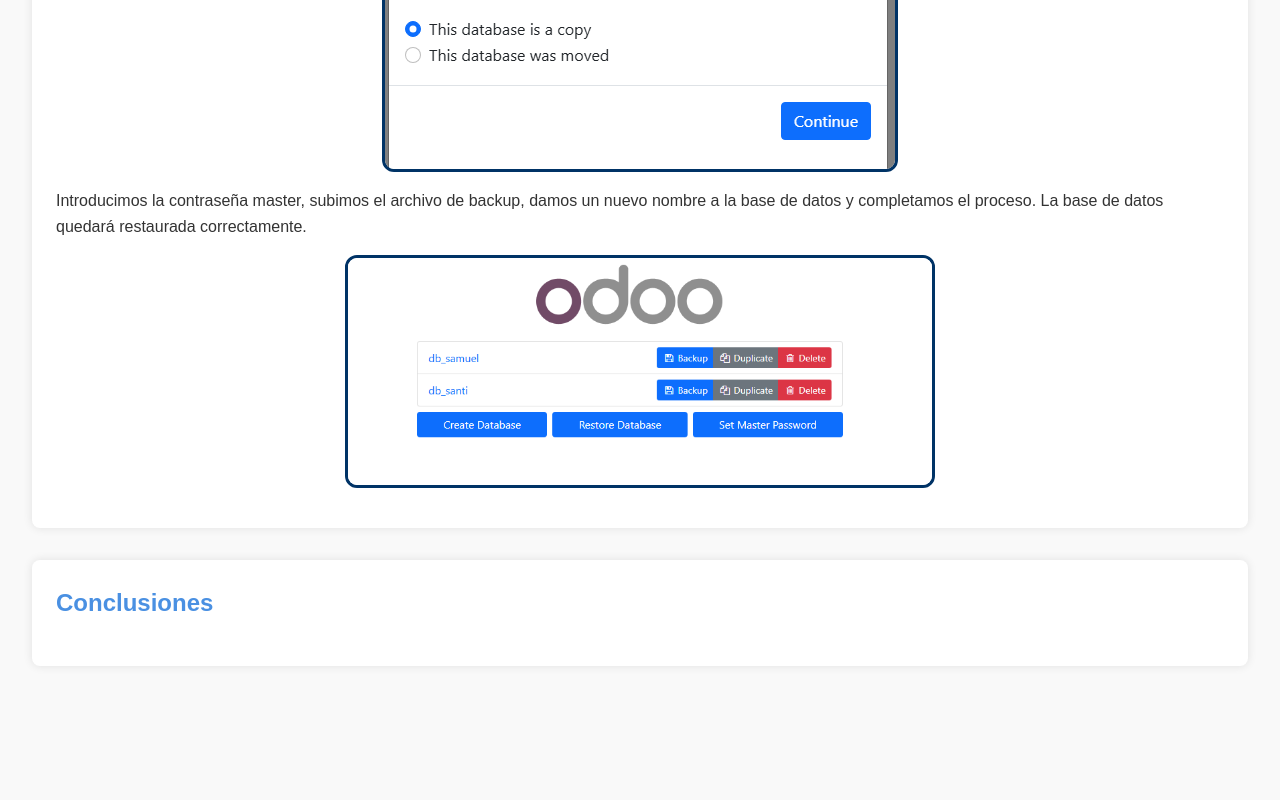
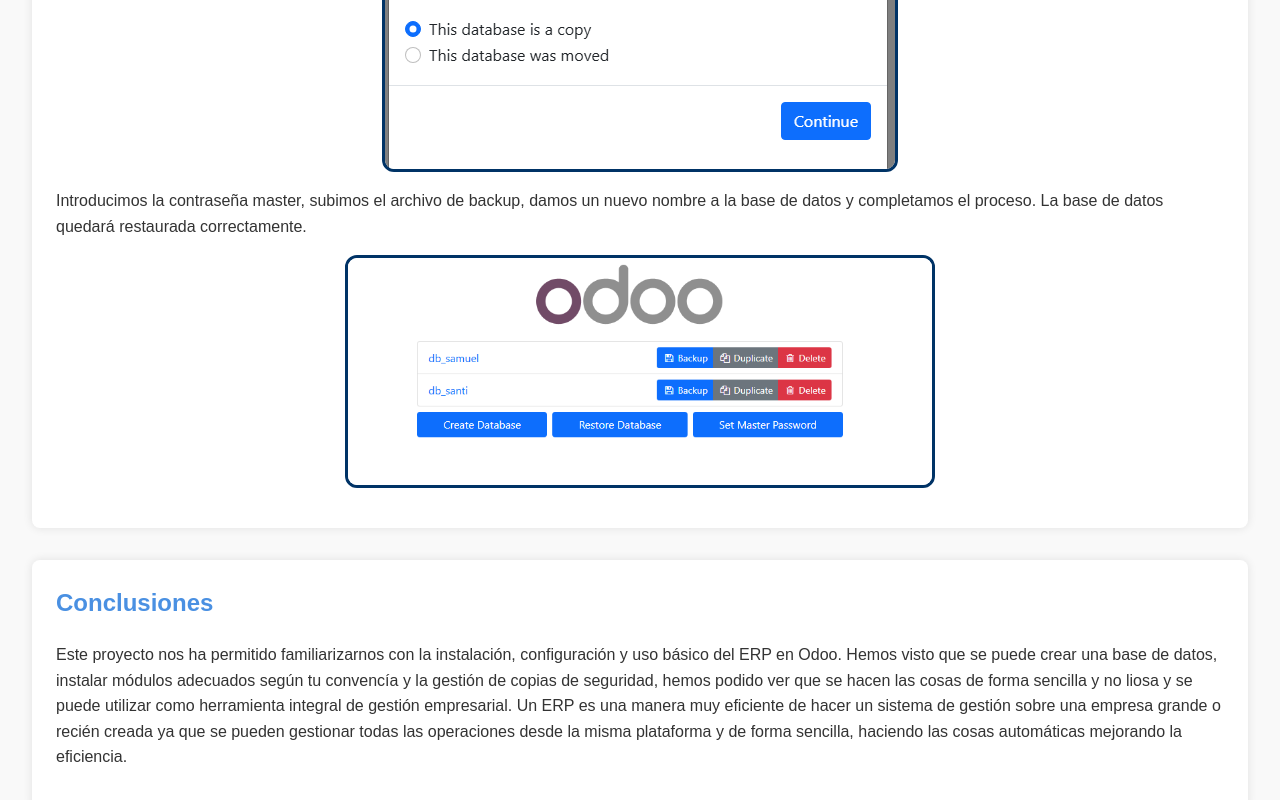
Before and after one commit to SamuelMartin3/Samuel_Santiago_A02_ERP, a plain HTML site: page index.html in a window 1280 px wide. Shown: the part 7922-8722 px from the top of the page. Before the commit the page ends 8652 px from the top, so only its background shows below. Drawn offline with Linux system fonts and the light colour scheme.

Commit message:
web acabada con las conclusiones

```diff
--- a/index.html
+++ b/index.html
@@ -129,7 +129,7 @@
   <section>
     <h2>Conclusiones</h2>
     <p>
-
+      Este proyecto nos ha permitido familiarizarnos con la instalación, configuración y uso básico del ERP en  Odoo. Hemos visto que se puede crear una base de datos, instalar módulos adecuados según tu convencía y la gestión de copias de seguridad, hemos podido ver que se hacen las cosas de forma sencilla y no liosa y se puede utilizar como herramienta integral de gestión empresarial. Un ERP es una manera muy eficiente de hacer un sistema de gestión sobre una empresa grande o recién creada ya que se pueden gestionar todas las operaciones desde la misma plataforma y de forma sencilla, haciendo las cosas automáticas mejorando la eficiencia.
     </p>
   </section>
 </body>
```
